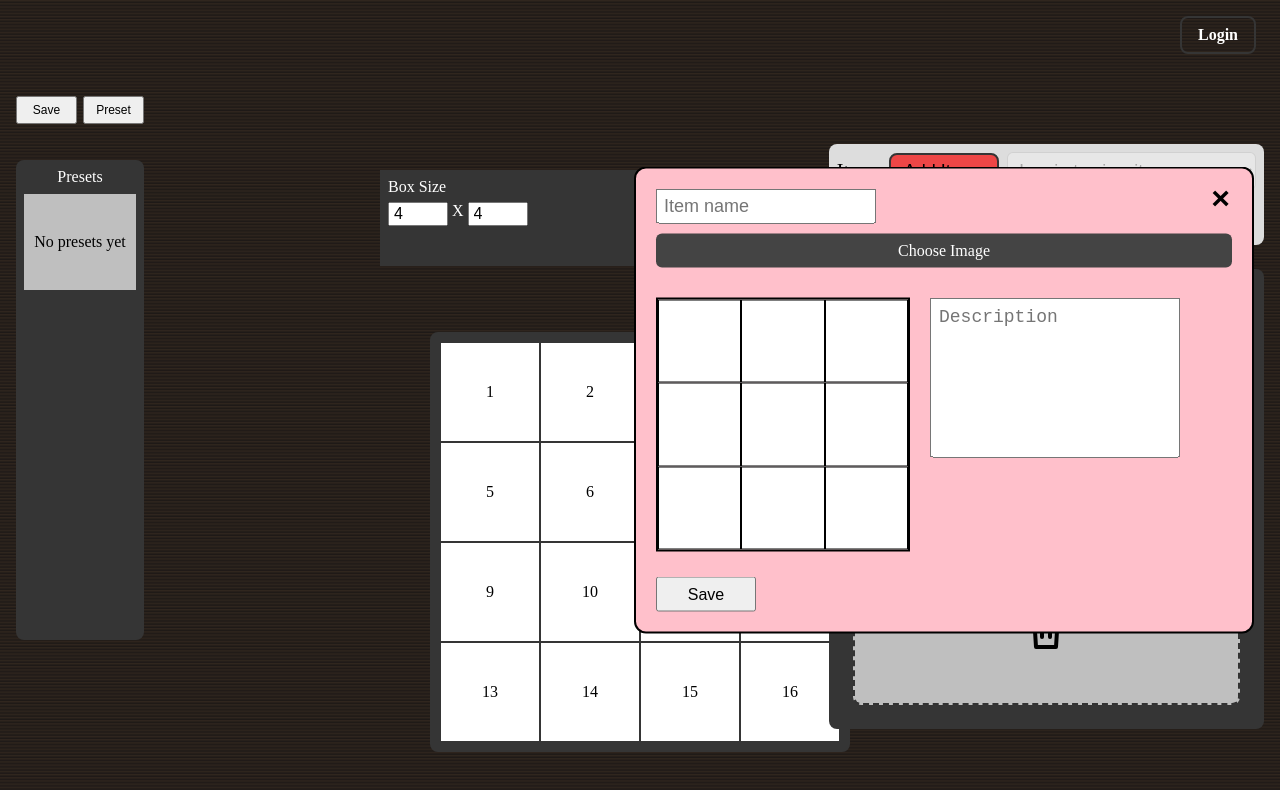
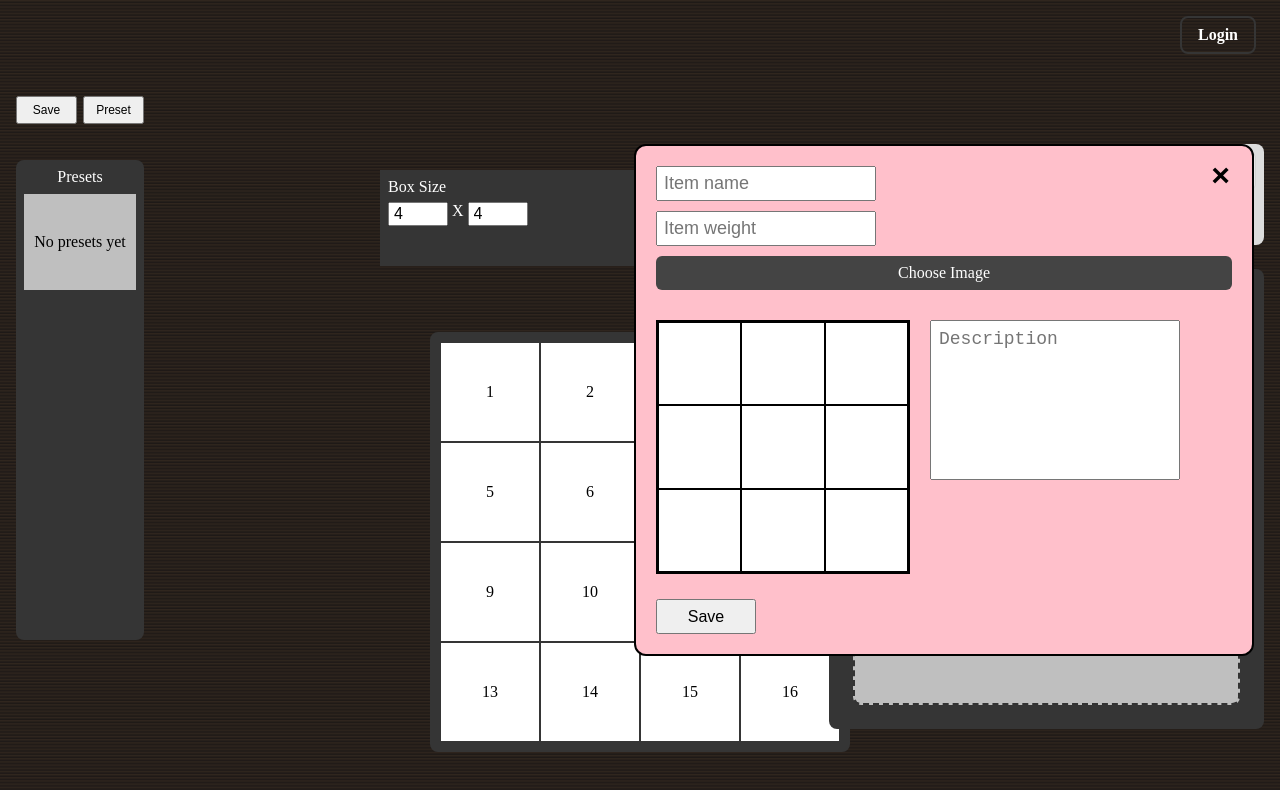
Before and after one commit to csc-307-221-org/307_group_proj, a React app in the folder packages/frontend/: page / in a window 1280 px wide. Both pictures are taken after a click on the button "Add Items". Shown: the top 790 px of the page. Built offline with nearby package versions, Linux system fonts and the light colour scheme; the HTML template or start-up script is replaced by a standard one.

Commit message:
Changed Search Bar to Weights Added Weights to Item Builder

```diff
--- a/packages/frontend/src/Grid.jsx
+++ b/packages/frontend/src/Grid.jsx
@@ -1,7 +1,14 @@
 import { useEffect } from "react";
 import useWindowScale from "./Windowscale.js";
 
-function Grid({ rows, cols, setRows, setCols, placedItems }) {
+function Grid({
+  rows,
+  cols,
+  setRows,
+  setCols,
+  placedItems,
+  totalBackpackWeight,
+}) {
   const safeRows = Number(rows) || 1;
   const safeCols = Number(cols) || 1;
 
@@ -17,6 +24,10 @@ function Grid({ rows, cols, setRows, setCols, placedItems }) {
   }, [cellSize]);
 
   const items = Array.from({ length: safeRows * safeCols });
+
+  const displayWeight = Number.isInteger(totalBackpackWeight)
+    ? totalBackpackWeight
+    : Number(totalBackpackWeight || 0).toFixed(2);
 
   const handleChange = (e, setter) => {
     let val = e.target.value;
@@ -56,8 +67,8 @@ function Grid({ rows, cols, setRows, setCols, placedItems }) {
         </div>
 
         <div className="top-right">
-          <div>Item Search</div>
-          <input type="text" placeholder="Search..." />
+          <div>Total Backpack Weight</div>
+          <div className="weight-display">{displayWeight}</div>
         </div>
       </div>
 
--- a/packages/frontend/src/Popout.jsx
+++ b/packages/frontend/src/Popout.jsx
@@ -7,6 +7,7 @@ function Popout({ onClose, onSave }) {
   const [clickedCells, setClickedCells] = useState([]);
   const [itemName, setItemName] = useState("");
   const [description, setDescription] = useState("");
+  const [itemWeight, setItemWeight] = useState("");
   const [imageData, setImageData] = useState("");
 
   function handleCellClick(row, col) {
@@ -84,12 +85,14 @@ function Popout({ onClose, onSave }) {
   }
 
   function handleSave() {
+    const numericWeight = Number(itemWeight);
+
     const savedItem = {
       name: itemName,
       description: description,
       imageData: imageData,
       tags: [],
-      weight: 0,
+      weight: Number.isFinite(numericWeight) ? Math.max(0, numericWeight) : 0,
       shape: cellsToShape(clickedCells, rows, cols),
     };
 
@@ -109,6 +112,16 @@ function Popout({ onClose, onSave }) {
           placeholder="Item name"
           value={itemName}
           onChange={(e) => setItemName(e.target.value)}
+        />
+
+        <input
+          className="weight-input"
+          type="number"
+          min="0"
+          step="0.1"
+          placeholder="Item weight"
+          value={itemWeight}
+          onChange={(e) => setItemWeight(e.target.value)}
         />
         <label className="image-picker-label">
           Choose Image
--- a/packages/frontend/src/main.css
+++ b/packages/frontend/src/main.css
@@ -204,6 +204,18 @@ body {
 .top-right input {
   width: 12vmin;
   height: 3vmin;
+}
+
+.weight-display {
+  min-width: 12vmin;
+  min-height: 3vmin;
+  padding: 0.4vmin 0.8vmin;
+  background: white;
+  color: black;
+  border-radius: var(--roundness);
+  box-sizing: border-box;
+  text-align: right;
+  font-size: 2vmin;
 }
 
 /* ITEMS */
@@ -423,6 +435,16 @@ body {
 .name-input {
   width: 220px;
   height: 35px;
+
+  font-size: 18px;
+  padding: 6px;
+  box-sizing: border-box;
+}
+
+.weight-input {
+  width: 220px;
+  height: 35px;
+  margin-top: 10px;
 
   font-size: 18px;
   padding: 6px;
@@ -780,6 +802,7 @@ body {
 .controls input,
 .top-right input,
 .name-input,
+.weight-input,
 .description-input {
   transition:
     border-color 120ms ease,
@@ -790,6 +813,7 @@ body {
 .controls input:focus,
 .top-right input:focus,
 .name-input:focus,
+.weight-input:focus,
 .description-input:focus {
   outline: none;
 
--- a/packages/frontend/src/main.jsx
+++ b/packages/frontend/src/main.jsx
@@ -107,6 +107,31 @@ function HomePage({ token }) {
     }
 
     return a === b;
+  }
+
+  function getTotalBackpackWeight(grid) {
+    const countedItems = new Set();
+
+    return grid.reduce((total, row) => {
+      return (
+        total +
+        row.reduce((rowTotal, spot) => {
+          if (!spot?.fullItem) {
+            return rowTotal;
+          }
+
+          const itemKey = getItemInstanceKey(spot.fullItem);
+
+          if (!itemKey || countedItems.has(itemKey)) {
+            return rowTotal;
+          }
+
+          countedItems.add(itemKey);
+
+          return rowTotal + (Number(spot.fullItem.weight) || 0);
+        }, 0)
+      );
+    }, 0);
   }
 
   function shapeToCells(shape) {
@@ -538,6 +563,8 @@ function HomePage({ token }) {
     }));
   }
 
+  const totalBackpackWeight = getTotalBackpackWeight(placedItems);
+
   return (
     <div className="app">
       <Presets
@@ -553,6 +580,7 @@ function HomePage({ token }) {
         setRows={setRows}
         setCols={setCols}
         placedItems={placedItems}
+        totalBackpackWeight={totalBackpackWeight}
       />
 
       <Items
```
Also changed, not shown: 1 other file (tests, documents, lock files or other folders).
